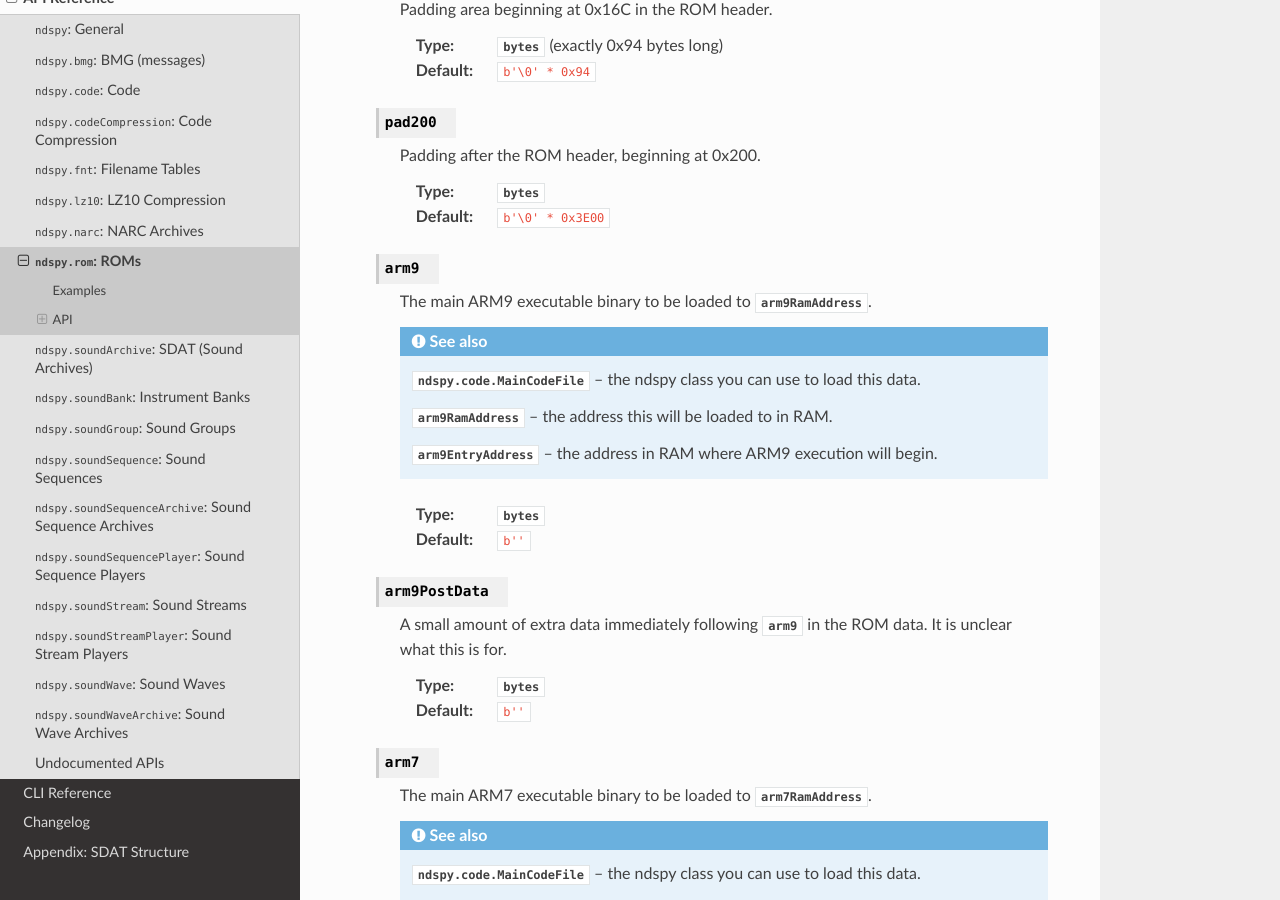
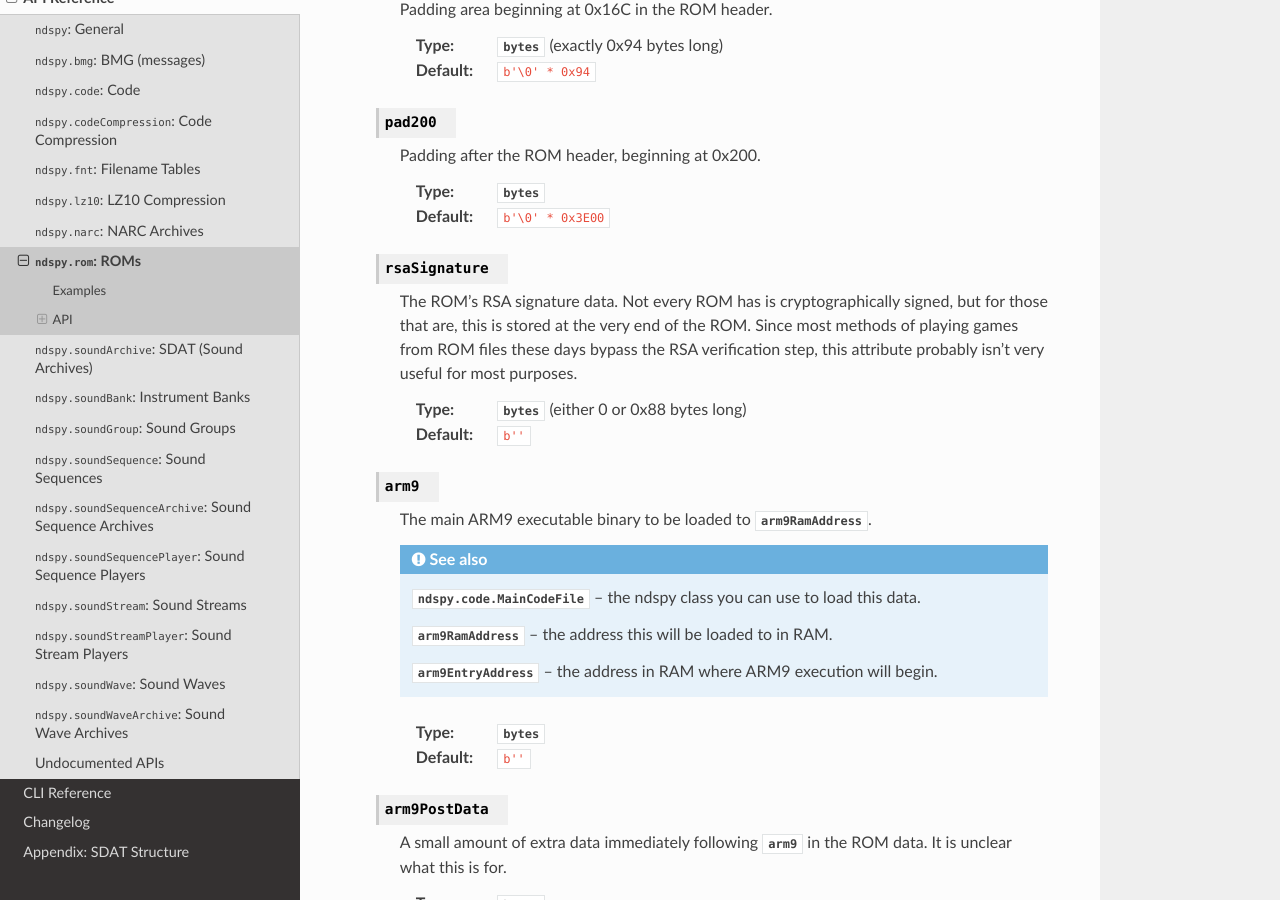
Before and after one commit to RoadrunnerWMC/ndspy, a Sphinx documentation site: the page built from docs/source/api/rom.rst, in a window 1280 px wide and 900 px high, scrolled down 9468 px. Built offline with Sphinx 7.4.7 and the Read the Docs theme 2.0.0, drawn with Linux system fonts in a browser that asks for light colours.

Commit message:
Fixes regarding NintendoDSRom.rsaSignature
This got overlooked in the documentation, and in the _initAsNew() method. Oops :/
(Thanks to PlatinumMaster for pointing it out.)

```diff
--- a/docs/source/api/rom.rst
+++ b/docs/source/api/rom.rst
@@ -541,6 +541,18 @@ API
 
         :default: ``b'\0' * 0x3E00``
 
+    .. py:attribute:: rsaSignature
+
+        The ROM's RSA signature data. Not every ROM has is cryptographically
+        signed, but for those that are, this is stored at the very end of the
+        ROM. Since most methods of playing games from ROM files these days
+        bypass the RSA verification step, this attribute probably isn't very
+        useful for most purposes.
+
+        :type: :py:class:`bytes` (either 0 or 0x88 bytes long)
+
+        :default: ``b''``
+
     .. py:attribute:: arm9
 
         The main ARM9 executable binary to be loaded to
```
Also changed, not shown: 1 other file.
